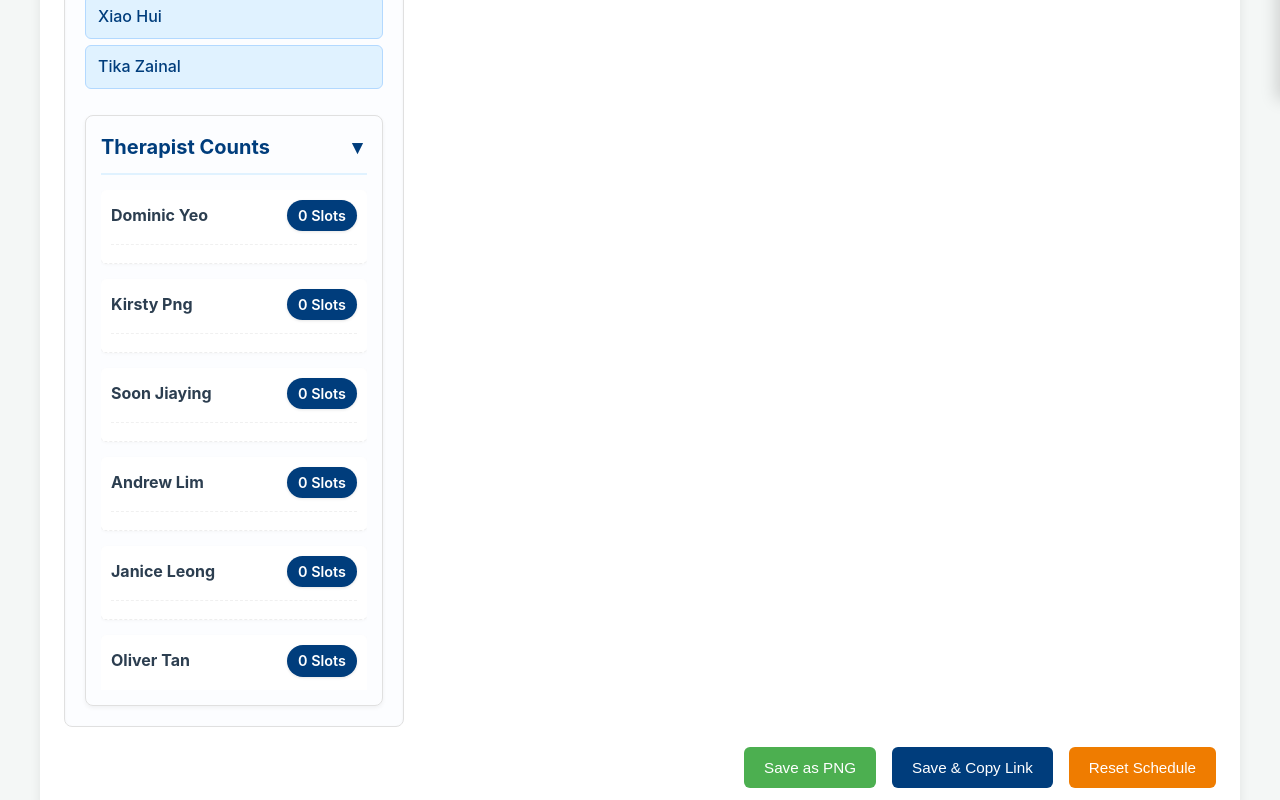
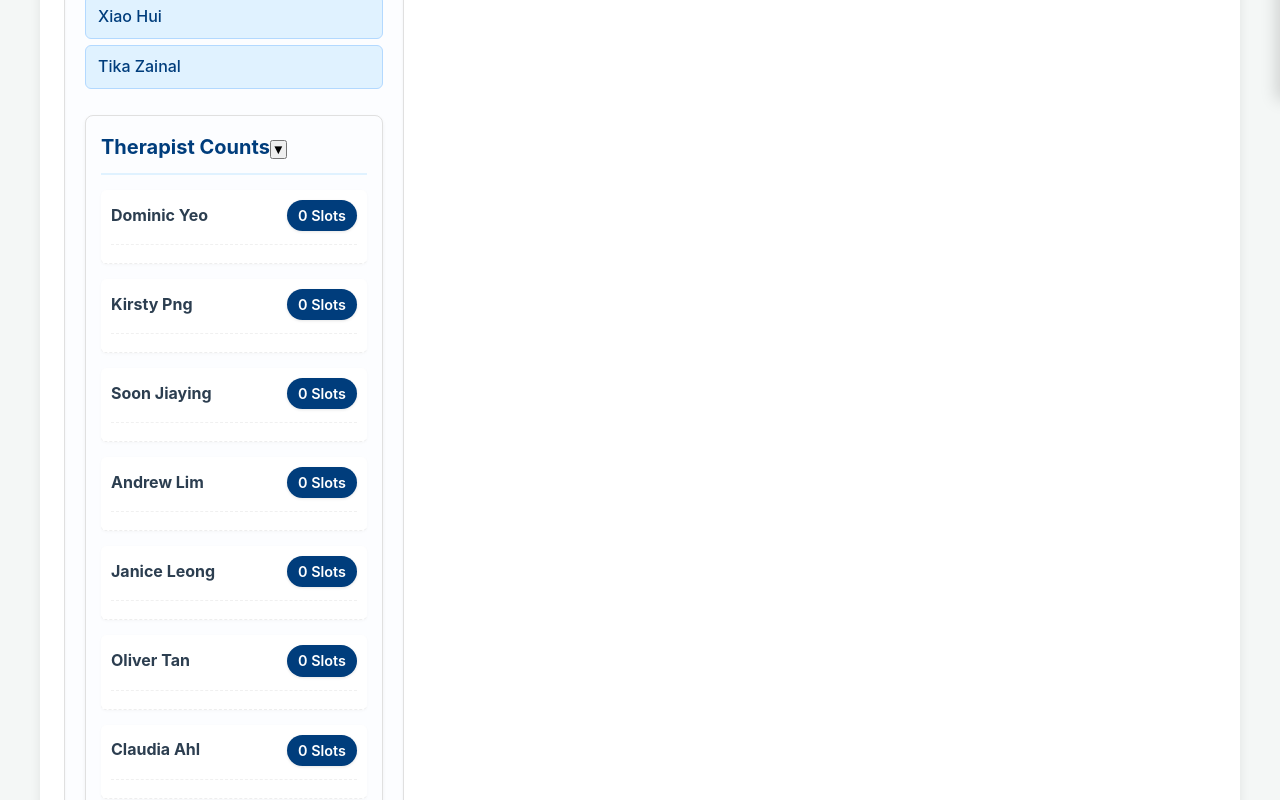
Before and after one commit to jxhnthan/room-scheduler, a React (Create React App) app: page / in a window 1280 px wide. Shown: the part 700-1500 px from the top of the page. Built offline with nearby package versions, Linux system fonts and the light colour scheme.

Commit message:
Update App.css

```diff
--- a/src/App.css
+++ b/src/App.css
@@ -44,7 +44,7 @@
   --color-error-text: #991b1b;
 
   /* UHC Blocked Cell Colors */
-  --color-blocked-uhc-bg: #4a5759; /* Lighter grey for blocked cells */
+  --color-blocked-uhc-bg: #f9f9f9; /* Lighter grey for blocked cells */
   --color-blocked-uhc-border: #ececec; /* Slightly darker border */
   --color-blocked-uhc-text: #a0a0a0; /* Dimmed text color */
 
@@ -520,7 +520,8 @@ small {
   min-height: 35px;
   text-align: left; /* Allow therapist name to align left within squeezed cell */
   cursor: grab; /* Enable dragging out */
-  transition: background-color 0.2s ease, transform 0.15s ease, box-shadow 0.2s ease;
+  transition: background-color 0.2s ease, transform 0.15s ease,
+    box-shadow 0.2s ease;
 }
 
 .assigned-therapist:hover {
@@ -535,7 +536,8 @@ small {
   transform: scale(0.98);
 }
 
-.assigned-therapist-clear-btn { /* Renamed from .clear-slot-btn */
+.assigned-therapist-clear-btn {
+  /* Renamed from .clear-slot-btn */
   background: none;
   border: none;
   color: var(--color-error-text);
@@ -565,7 +567,8 @@ small {
 }
 
 /* Ensure text color is also dimmed for blocked cells */
-.blocked-uhc span { /* Targeting any text within the cell, adjust if needed */
+.blocked-uhc span {
+  /* Targeting any text within the cell, adjust if needed */
   color: var(--color-blocked-uhc-text);
 }
 
@@ -575,7 +578,12 @@ small {
   cursor: grab; /* Restore grab cursor for dragging out */
   /* Using rgba with transparency so the greyed-out cell background shows through */
   background-color: rgba(var(--color-primary-light), 0.5); /* Semi-transparent background for therapist */
-  color: rgba(0, 61, 124, 0.7); /* Using NUS Blue rgba directly or create a new var if needed for transparency */
+  color: rgba(
+    0,
+    61,
+    124,
+    0.7
+  ); /* Using NUS Blue rgba directly or create a new var if needed for transparency */
   box-shadow: none; /* Remove shadow to blend in */
 }
 .blocked-uhc .assigned-therapist:hover {
@@ -588,7 +596,6 @@ small {
   transform: scale(0.98);
 }
 
-
 /* === Buttons & Messages === */
 .button-group {
   margin-top: 1.25rem;
@@ -600,7 +607,8 @@ small {
 
 .copy-btn,
 .reset-btn,
-.save-png-btn { /* Apply common styling to all action buttons */
+.save-png-btn {
+  /* Apply common styling to all action buttons */
   padding: 0.75rem 1.25rem;
   color: var(--nus-white);
   border: none;
@@ -705,24 +713,6 @@ small {
   font-size: 1.25em;
   border-bottom: 2px solid var(--color-primary-light);
   padding-bottom: 10px;
-  display: flex; /* Allow content to be aligned */
-  justify-content: space-between;
-  align-items: center;
-}
-
-/* Collapsible Panel content style */
-.collapsible-content {
-  overflow: hidden;
-  transition: max-height 0.3s ease-out, opacity 0.3s ease-out;
-  max-height: 500px; /* Max height when open, adjust as needed */
-  opacity: 1;
-}
-
-.collapsible-content.collapsed {
-  max-height: 0;
-  opacity: 0;
-  padding-top: 0;
-  padding-bottom: 0;
 }
 
 .therapist-count-item {
@@ -789,21 +779,6 @@ small {
   font-weight: 500;
   color: var(--color-text-mid);
   border: 1px solid #e2e8f0;
-}
-
-.toggle-collapse-btn {
-  background: none;
-  border: none;
-  font-size: 1.2rem;
-  color: var(--color-primary);
-  cursor: pointer;
-  transition: transform 0.2s ease;
-  padding: 0;
-  line-height: 1;
-}
-
-.toggle-collapse-btn.collapsed {
-  transform: rotate(-90deg); /* Rotate arrow when collapsed */
 }
 
 /* === Responsive Adjustments === */
@@ -896,7 +871,7 @@ small {
     font-size: 0.7rem; /* Even smaller font */
   }
   .assigned-therapist {
-    font-size: 0.65rem;
+    font-size: 0.75rem;
   }
 
   /* Adjust sticky column widths and left offsets for smaller screens */
@@ -931,7 +906,8 @@ small {
     min-height: 25px;
     font-size: 0.6rem;
   }
-  .assigned-therapist-clear-btn { /* Use the new class name */
+  .assigned-therapist-clear-btn {
+    /* Use the new class name */
     font-size: 0.8em;
   }
   /* Further squeeze down cell sizes if needed */
```
